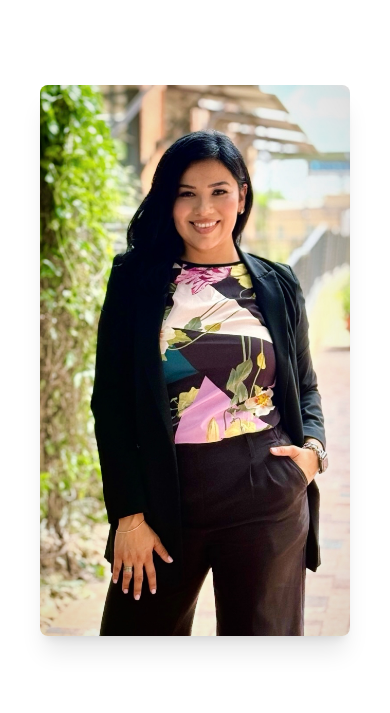
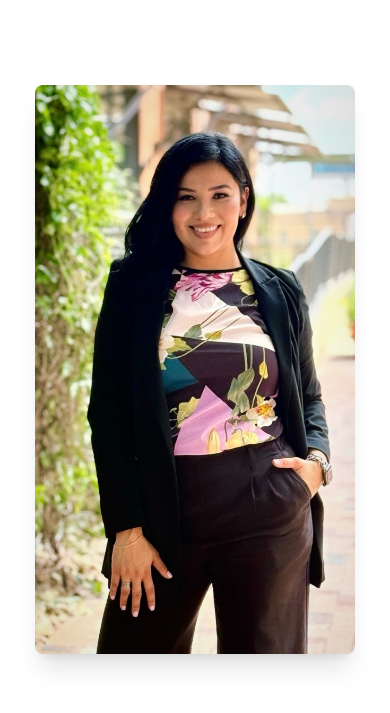
Before and after one commit to lidiads22/liz-portfolio, a plain HTML site: page index.html in a window 390 px wide. Shown: the part 123-836 px from the top of the page. Drawn offline with nearby package versions, Linux system fonts and the light colour scheme.

Commit message:
testing for width changes

```diff
--- a/index.html
+++ b/index.html
@@ -243,7 +243,8 @@
       <div><div class="container mx-auto ">
       <!-- Hero Section -->
 <section class="py-16 lg:py-24 bg-white dark:bg-primary text-primary dark:text-white">
-  <div class="w-full px-6 flex flex-col-reverse lg:flex-row items-center gap-20 max-w-screen-2xl mx-auto">
+  <div class="w-full px-4 sm:px-6 lg:px-8 flex flex-col-reverse lg:flex-row items-center gap-20 max-w-screen-2xl mx-auto">
+
 
     <!-- Text -->
     <div class="w-full lg:w-1/2 text-center lg:text-left">
```
